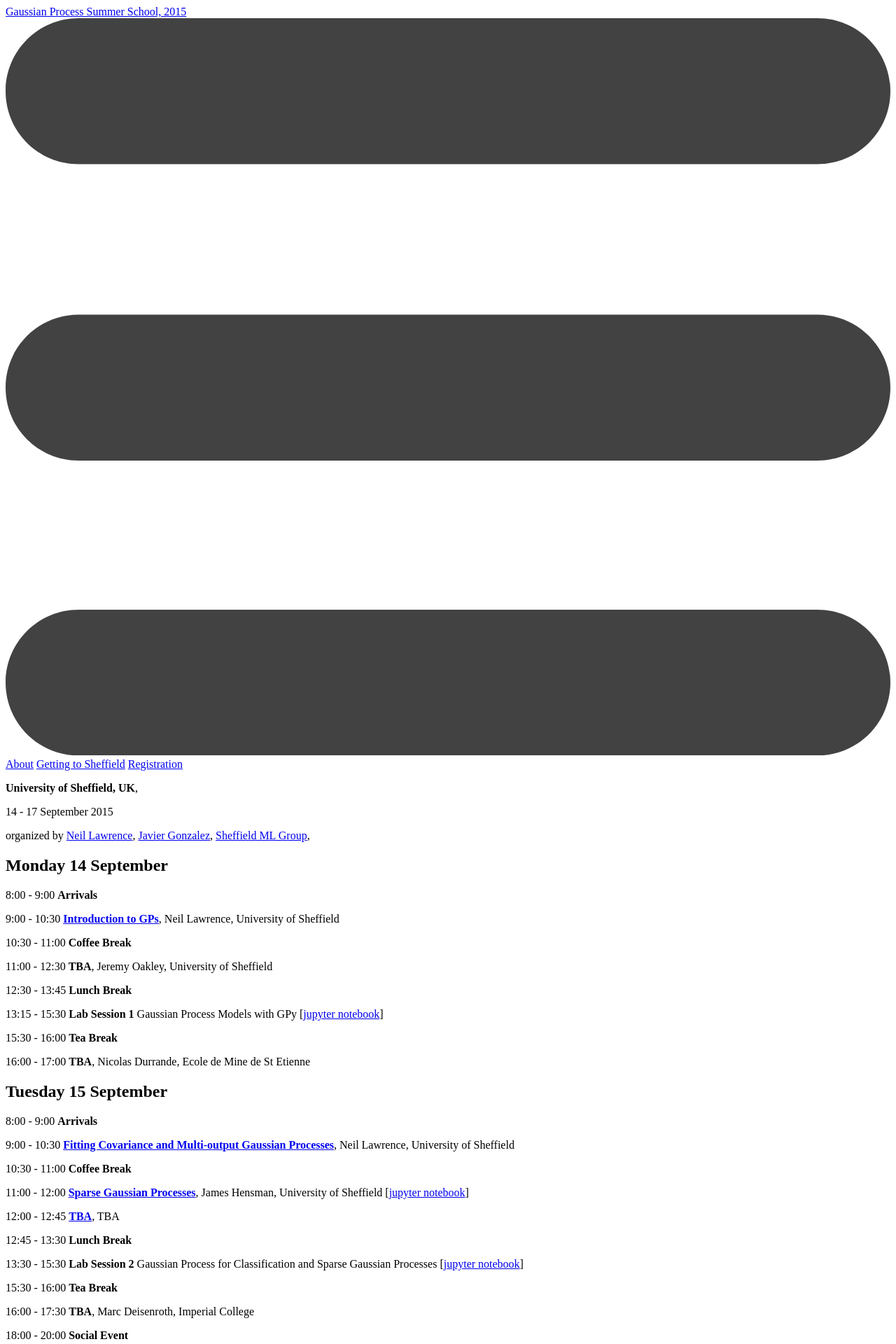
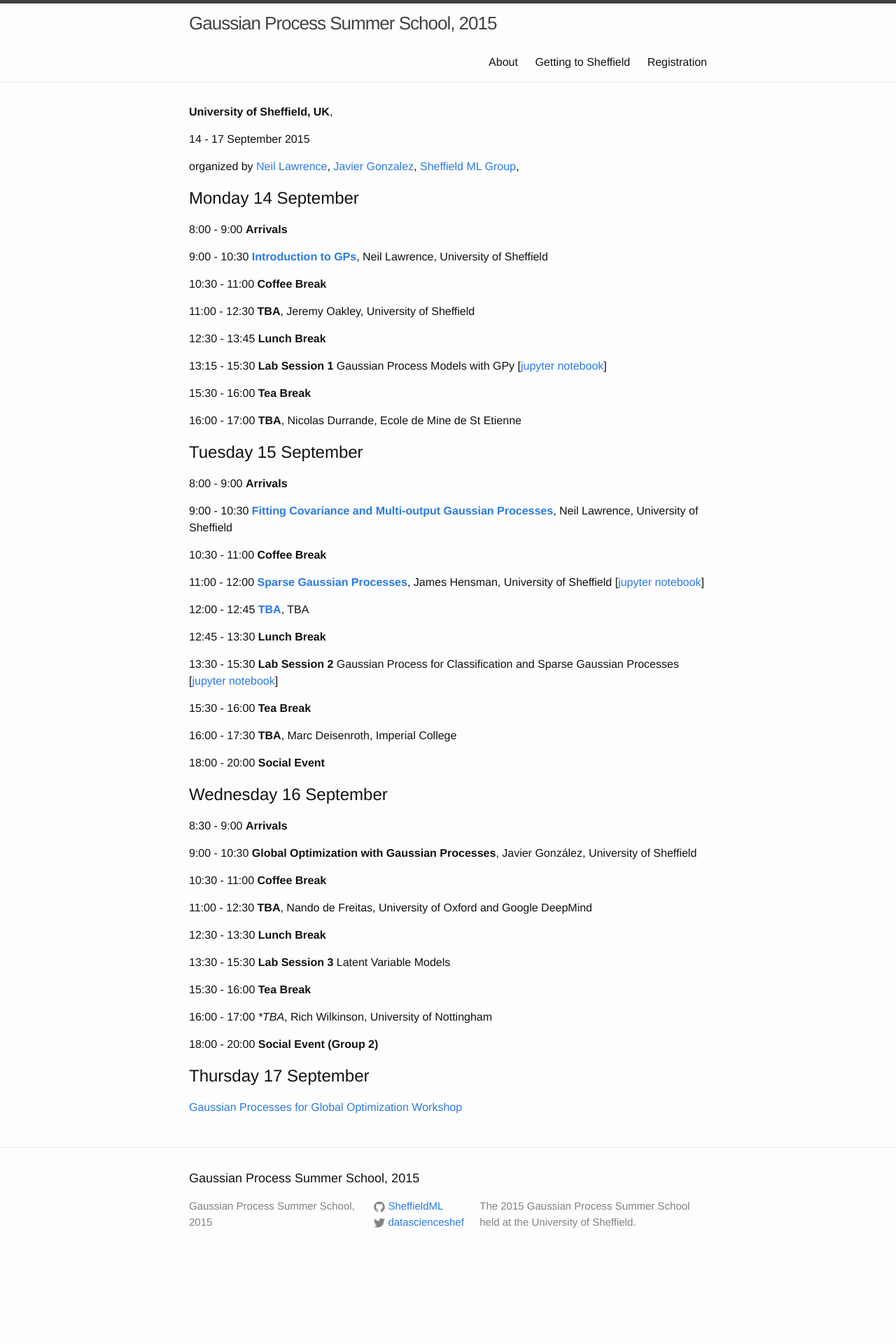
Before and after one commit to gpschool/gpss15, a Jekyll site: the page built from index.md, in a window 1280 px wide. Shown: the top 1920 px of the page at 70% size. Built offline with Jekyll 4.4.1, drawn with Linux system fonts in a browser that asks for light colours; after the commit the page ends 1817 px from its top, so only the background shows below that.

```diff
--- a/_config.yml
+++ b/_config.yml
@@ -3,7 +3,7 @@
 email:
 description: > # this means to ignore newlines until "baseurl:"
   The 2015 Gaussian Process Summer School held at the University of Sheffield.
-baseurl: "gpss15" # the subpath of your site, e.g. /blog/
+baseurl: "/gpss15" # the subpath of your site, e.g. /blog/
 url: "http://gpss.cc" # the base hostname & protocol for your site
 twitter_username: datascienceshef
 github_username:  SheffieldML
```
